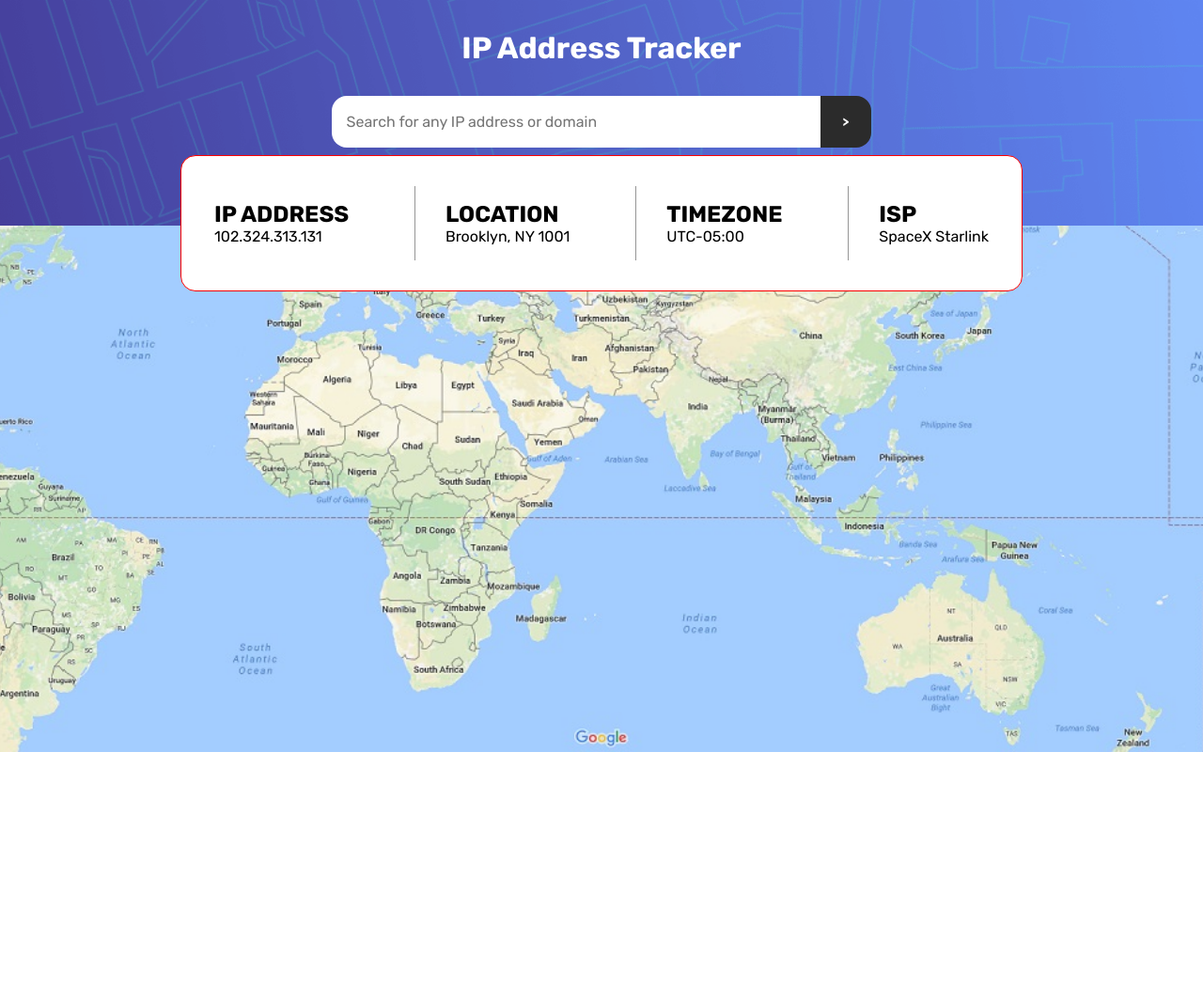
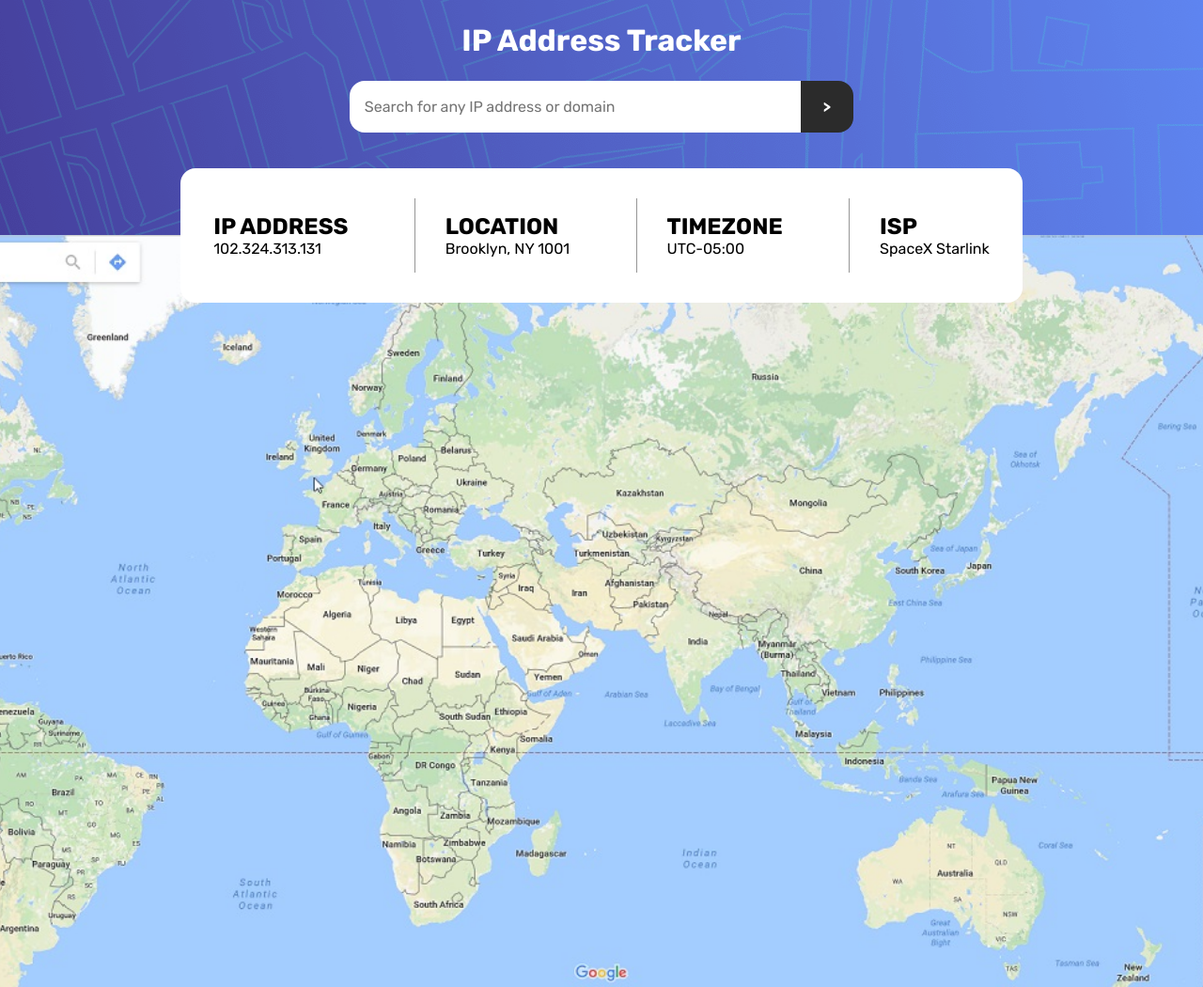
Before and after one commit to paulomiguelJS/ipaddresstracker, a plain HTML site: page index.html in a window 1280 px wide. Shown: the whole page at 94% size. Before the commit the page ends 800 px from the top, so only its background shows below. Drawn offline with Linux system fonts and the light colour scheme.

Commit message:
Adjusting layout, perfect pixel

```diff
--- a/assets/css/sass/_layout.scss
+++ b/assets/css/sass/_layout.scss
@@ -3,12 +3,8 @@
   align-items: center;
   flex-direction: column;
 
-  position: absolute;
-
   width: 100%;
-  height: 30vh;
-  min-height: 150px;
-
+  height: 250px;
   background: url(/assets/imgs/pattern-bg.png) no-repeat center center;
   background-size: cover;
 }
@@ -17,7 +13,7 @@
   display: flex;
 
   .ipInput {
-    width: 520px;
+    width: 480px;
     height: 55px;
 
     padding-left: 16px;
@@ -42,6 +38,7 @@
 
     color: $white;
     font-weight: 700;
+    font-size: 1rem;
 
     cursor: pointer;
 
@@ -61,11 +58,10 @@
   align-items: center;
   justify-content: space-around;
 
-  position: absolute;
-  bottom: -70px;
-
   width: 70%;
   padding: 2rem 0;
+
+  margin-top: 2.4rem;
 
   border-radius: 1rem;
 
--- a/index.html
+++ b/index.html
@@ -18,12 +18,12 @@
 
 <body>
   <header class="bgHeader ">
-    <h1 class="ipTitle mt-4">IP Address Tracker</h1>
-    <form class="mt-4 inputContainer">
+    <h1 class="ipTitle mt-3">IP Address Tracker</h1>
+    <form class="mt-3 inputContainer">
       <input class="ipInput" type="text" name="" id="" placeholder="Search for any IP address or domain">
-      <button>></button>
+      <button>&#62;</button>
     </form>
-    <main class="infoContainer border container">
+    <main class="infoContainer  container">
       <div>
         <h2>IP ADDRESS</h2>
         <p>102.324.313.131</p>
```
Also changed, not shown: assets/css/style.css, 1 other file.
